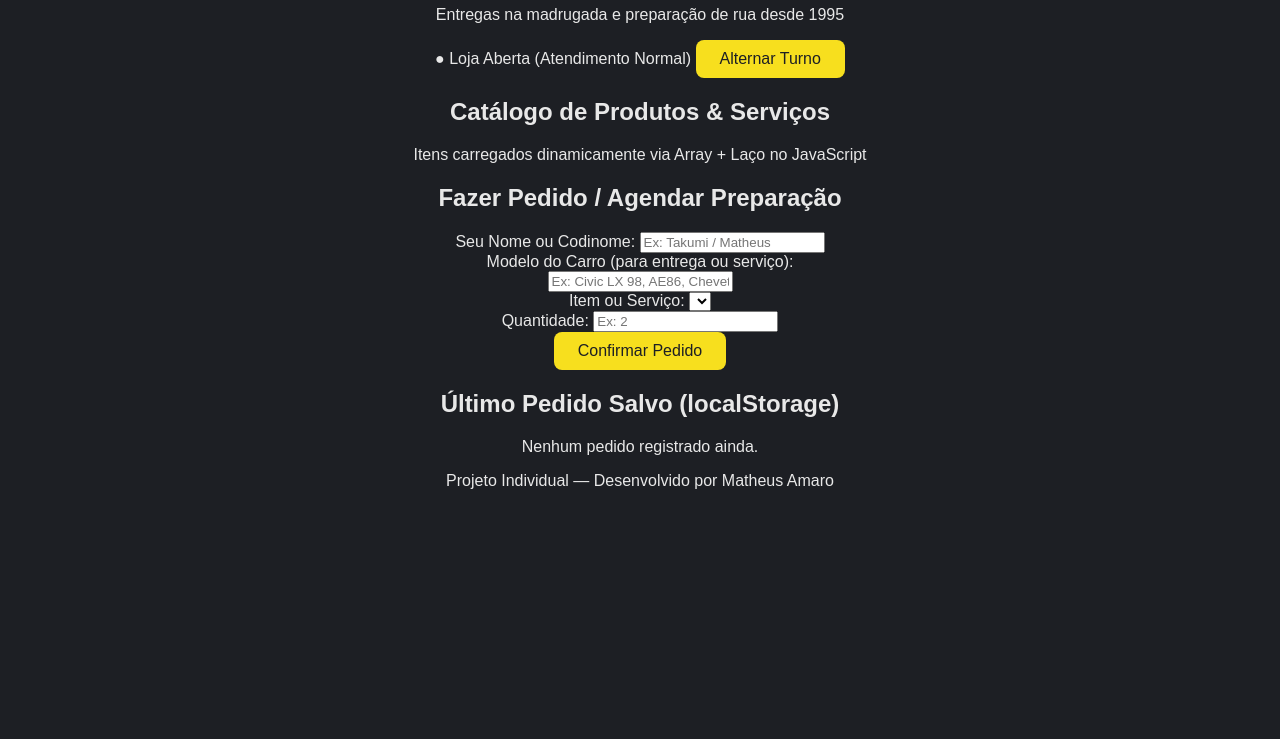
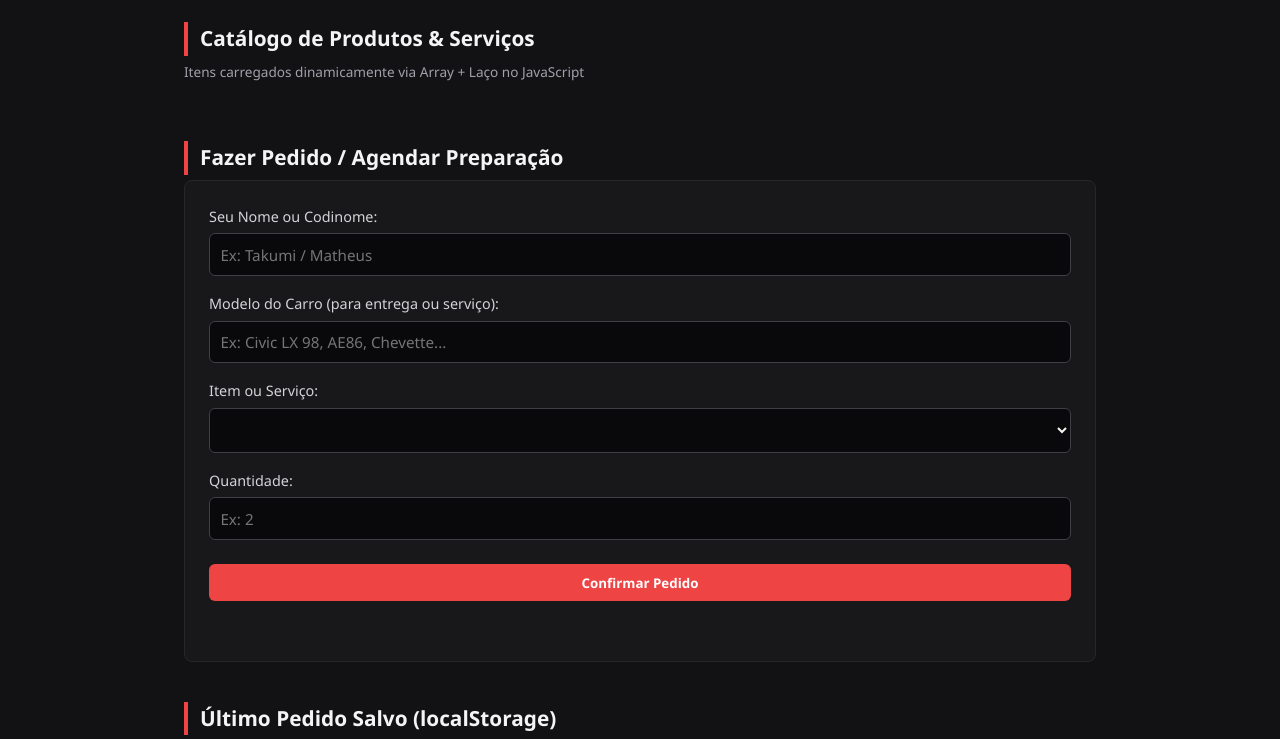
Before and after one commit to Amaroxnz/minha-pagina, a plain HTML site: page index.html in a window 1280 px wide. Shown: the part 122-861 px from the top of the page. Before the commit the page ends 800 px from the top, so only its background shows below. Drawn offline with Linux system fonts and the light colour scheme.

Commit message:
Refactor estilo.css for improved styling and layout

```diff
--- a/estilo.css
+++ b/estilo.css
@@ -1,31 +1,211 @@
-body {
-  font-family: Arial, sans-serif;
-  max-width: 480px;
-  margin: 24px auto;
-  padding: 0 16px;
-  text-align: center;
-  background: #1d1f24;
-  color: #e8e8e8;
-  transition: background 0.4s;
+* {
+  box-sizing: border-box;
+  margin: 0;
+  padding: 0;
+  font-family: 'Segoe UI', Tahoma, Geneva, Verdana, sans-serif;
 }
 
-/* quando a luz acende, o body ganha a classe "acesa" */
-body.acesa {
-  background: #fff7d1;
-  color: #2a2200;
+body {
+  background-color: #121214;
+  color: #f4f4f5;
+  line-height: 1.6;
+  transition: background-color 0.3s ease;
 }
 
-.lampada {
-  font-size: 80px;
-  margin: 16px 0;
+/* Tema ativado pelo botão if/else (Modo Serra / Madrugada) */
+body.modo-touge {
+  background-color: #09090b;
+}
+
+body.modo-touge .topo {
+  border-bottom-color: #ef4444;
+}
+
+.topo {
+  background-color: #18181b;
+  border-bottom: 3px solid #f4f4f5;
+  padding: 1.5rem 2rem;
+  display: flex;
+  flex-wrap: wrap;
+  justify-content: space-between;
+  align-items: center;
+  gap: 1rem;
+}
+
+.marca h1 {
+  font-size: 1.5rem;
+  letter-spacing: 1px;
+}
+
+.marca p {
+  color: #a1a1aa;
+  font-size: 0.9rem;
+}
+
+.painel-status {
+  display: flex;
+  align-items: center;
+  gap: 1rem;
+}
+
+.status {
+  padding: 0.4rem 0.8rem;
+  border-radius: 6px;
+  font-weight: bold;
+  font-size: 0.9rem;
+}
+
+.status.aberto {
+  background-color: rgba(34, 197, 94, 0.15);
+  color: #4ade80;
+  border: 1px solid #22c55e;
+}
+
+.status.serra {
+  background-color: rgba(239, 68, 68, 0.15);
+  color: #f87171;
+  border: 1px solid #ef4444;
 }
 
 button {
-  padding: 10px 24px;
+  background-color: #f4f4f5;
+  color: #09090b;
   border: none;
+  padding: 0.6rem 1.1rem;
+  border-radius: 6px;
+  font-weight: bold;
+  cursor: pointer;
+  transition: transform 0.1s ease, opacity 0.2s ease;
+}
+
+button:hover {
+  opacity: 0.9;
+}
+
+button:active {
+  transform: scale(0.98);
+}
+
+.container {
+  max-width: 960px;
+  margin: 2rem auto;
+  padding: 0 1.5rem;
+  display: flex;
+  flex-direction: column;
+  gap: 2.5rem;
+}
+
+.secao h2 {
+  font-size: 1.3rem;
+  margin-bottom: 0.3rem;
+  border-left: 4px solid #ef4444;
+  padding-left: 0.75rem;
+}
+
+.subtitulo {
+  color: #a1a1aa;
+  font-size: 0.85rem;
+  margin-bottom: 1.2rem;
+}
+
+.grid-produtos {
+  display: grid;
+  grid-template-columns: repeat(auto-fit, minmax(220px, 1fr));
+  gap: 1rem;
+}
+
+.card-produto {
+  background-color: #18181b;
+  border: 1px solid #27272a;
   border-radius: 8px;
-  background: #f7df1e;
-  color: #1d1f24;
-  font-size: 16px;
-  cursor: pointer;
+  padding: 1.2rem;
+  display: flex;
+  flex-direction: column;
+  justify-content: space-between;
+  gap: 0.8rem;
 }
+
+.card-produto h3 {
+  font-size: 1.05rem;
+  color: #ffffff;
+}
+
+.card-produto p {
+  font-size: 0.85rem;
+  color: #a1a1aa;
+}
+
+.preco {
+  font-weight: bold;
+  color: #4ade80;
+  font-size: 1rem;
+}
+
+form {
+  background-color: #18181b;
+  border: 1px solid #27272a;
+  padding: 1.5rem;
+  border-radius: 8px;
+  display: flex;
+  flex-direction: column;
+  gap: 1rem;
+}
+
+.campo {
+  display: flex;
+  flex-direction: column;
+  gap: 0.35rem;
+}
+
+label {
+  font-size: 0.9rem;
+  color: #d4d4d8;
+}
+
+input, select {
+  background-color: #09090b;
+  border: 1px solid #3f3f46;
+  color: #f4f4f5;
+  padding: 0.65rem;
+  border-radius: 6px;
+  font-size: 0.95rem;
+}
+
+input:focus, select:focus {
+  outline: none;
+  border-color: #ef4444;
+}
+
+.btn-enviar {
+  background-color: #ef4444;
+  color: #ffffff;
+  margin-top: 0.5rem;
+}
+
+.msg-erro {
+  color: #f87171;
+  font-size: 0.9rem;
+  font-weight: 500;
+  min-height: 1.2rem;
+}
+
+.msg-sucesso {
+  color: #4ade80;
+}
+
+.card-salvo {
+  background-color: #18181b;
+  border: 1px dashed #3f3f46;
+  padding: 1.2rem;
+  border-radius: 8px;
+  color: #e4e4e7;
+}
+
+.rodape {
+  text-align: center;
+  padding: 2rem;
+  color: #71717a;
+  font-size: 0.85rem;
+  border-top: 1px solid #27272a;
+  margin-top: 3rem;
+}
```
